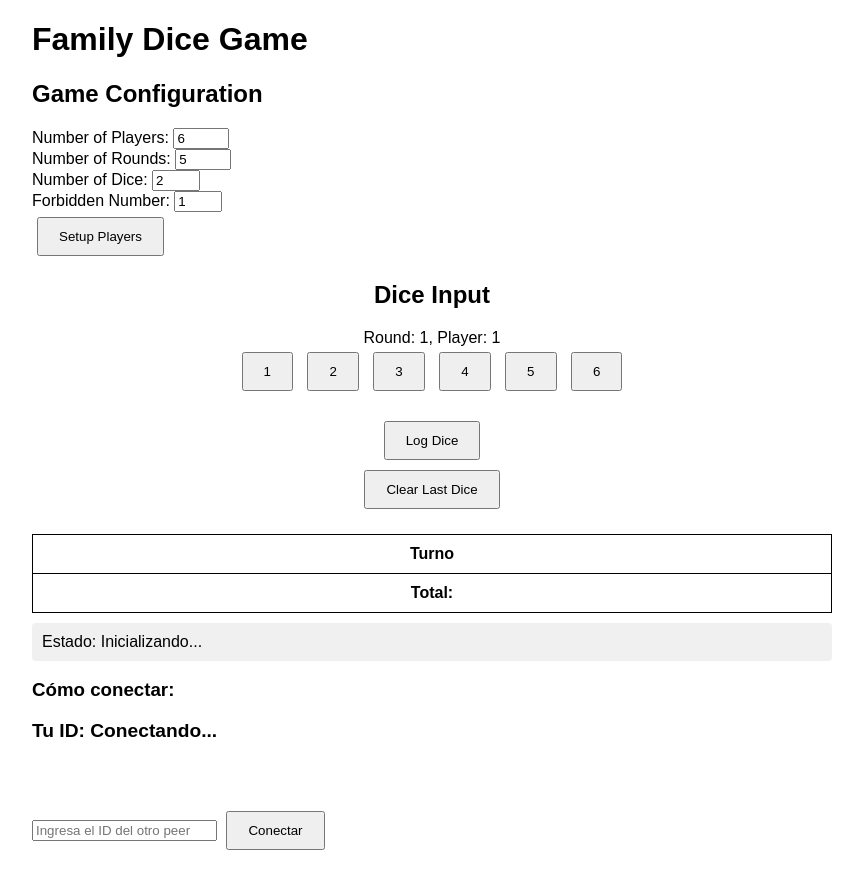
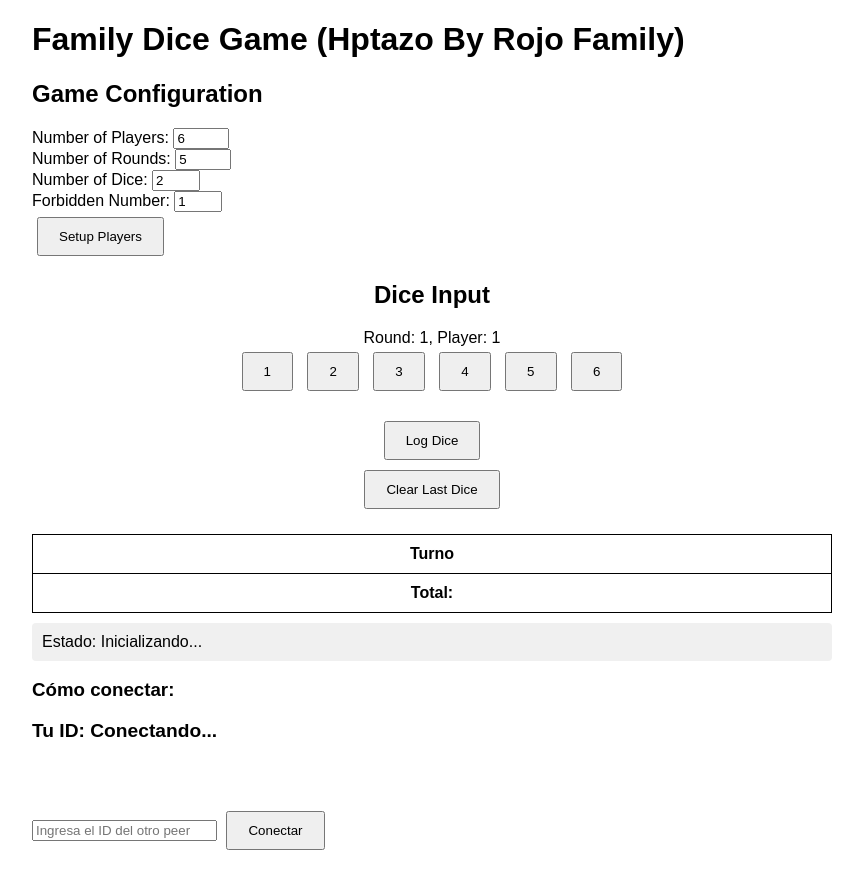
Before and after one commit to dsrojo10/dices, a plain HTML site: page index.html in a window 1280 px wide. Shown: the whole page, without its empty margins (208-1071 px from the left). Drawn offline with nearby package versions, Linux system fonts and the light colour scheme; a script that the page names is missing.

Commit message:
FIX resolve little errors in view

```diff
--- a/index.html
+++ b/index.html
@@ -3,6 +3,7 @@
 <head>
     <meta charset="UTF-8">
     <title>Family Dice Game</title>
+    <link rel="icon" type="image/png" href="https://img.icons8.com/ios/50/000000/dice.png">
     <style>
         body {
             font-family: Arial, sans-serif;
@@ -84,7 +85,7 @@
 </head>
 <body>
 <div class="container">
-    <h1>Family Dice Game</h1>
+    <h1>Family Dice Game (Hptazo By Rojo Family)</h1>
 
     <div class="game-config">
         <h2>Game Configuration</h2>
```
